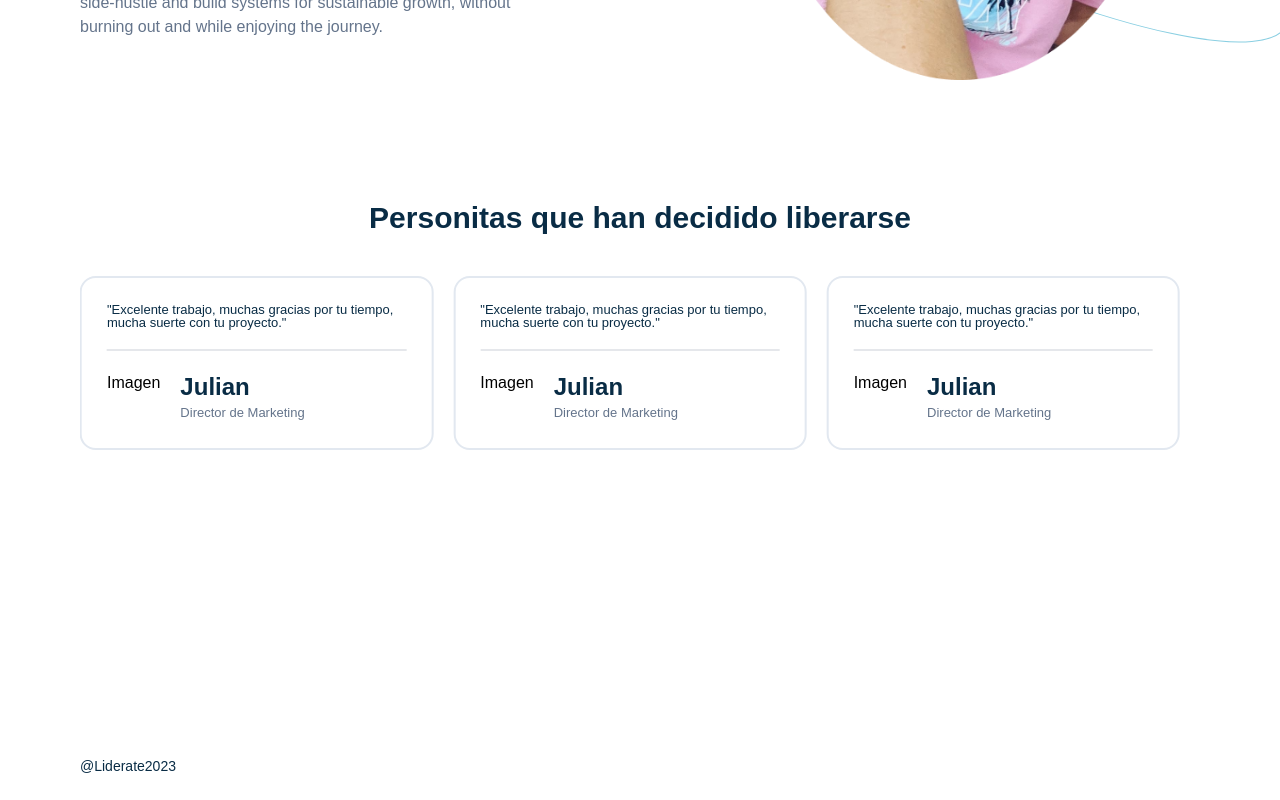
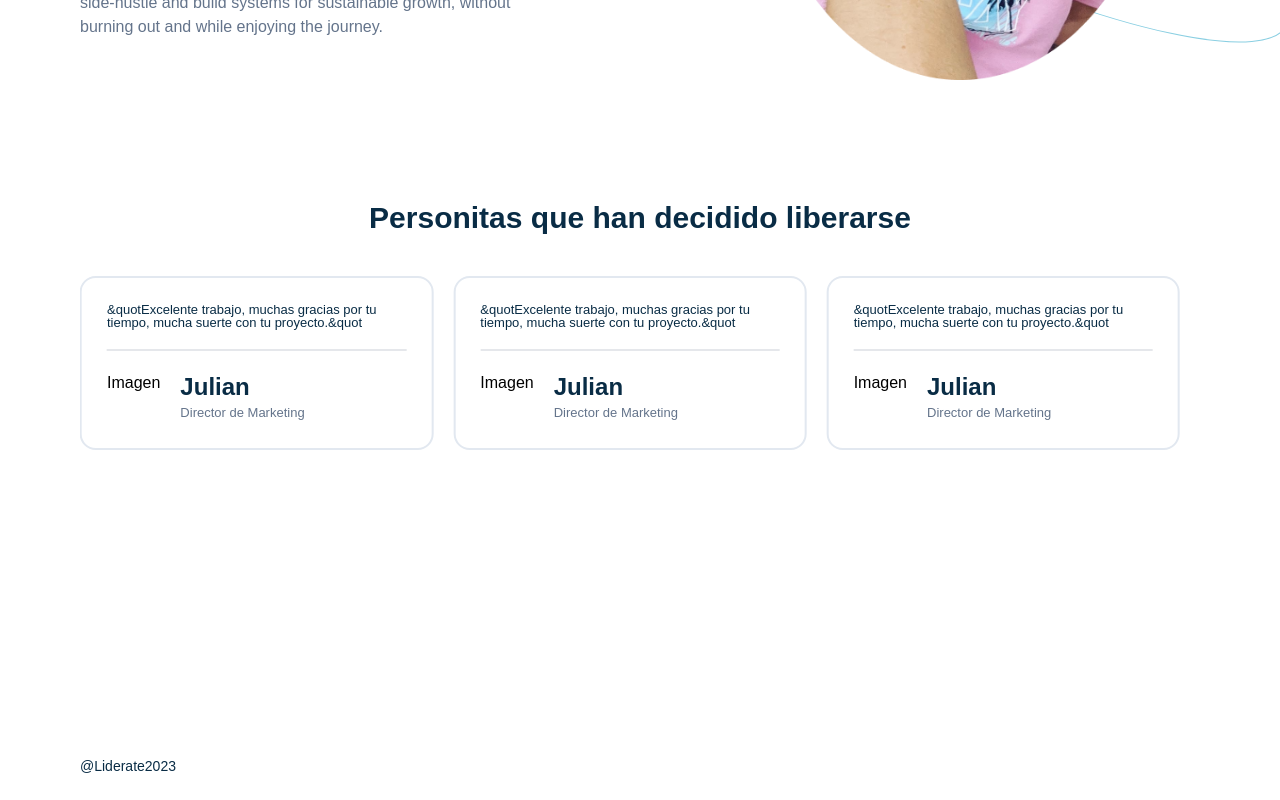
Before and after one commit to rafant97/web-angeles, a Next.js app: page / in a window 1280 px wide. Shown: the part 3518-4318 px from the top of the page. Built offline with nearby package versions, Linux system fonts and the light colour scheme.

Commit message:
ahora si

```diff
--- a/src/app/components/SliderComentarios.js
+++ b/src/app/components/SliderComentarios.js
@@ -30,9 +30,9 @@ const SliderComentarios = () => {
                     <div className="">
                         {clientes.map((cliente, index) => {
                             return(
-                                <SwiperSlide>
-                                    <div key={index} className='border-2 border-slate-200 p-[25px] rounded-2xl mr-5'>
-                                            <p className='leading-none justify-center text-primary text-xs'>"{cliente.comentario}"</p>
+                                <SwiperSlide key={index}>
+                                    <div className='border-2 border-slate-200 p-[25px] rounded-2xl mr-5'>
+                                            <p className='leading-none justify-center text-primary text-xs'>&quot{cliente.comentario}&quot</p>
                                         <div className='flex mt-5 border-t-2'>
                                             <div className='mt-5'>
                                                 Imagen
```
